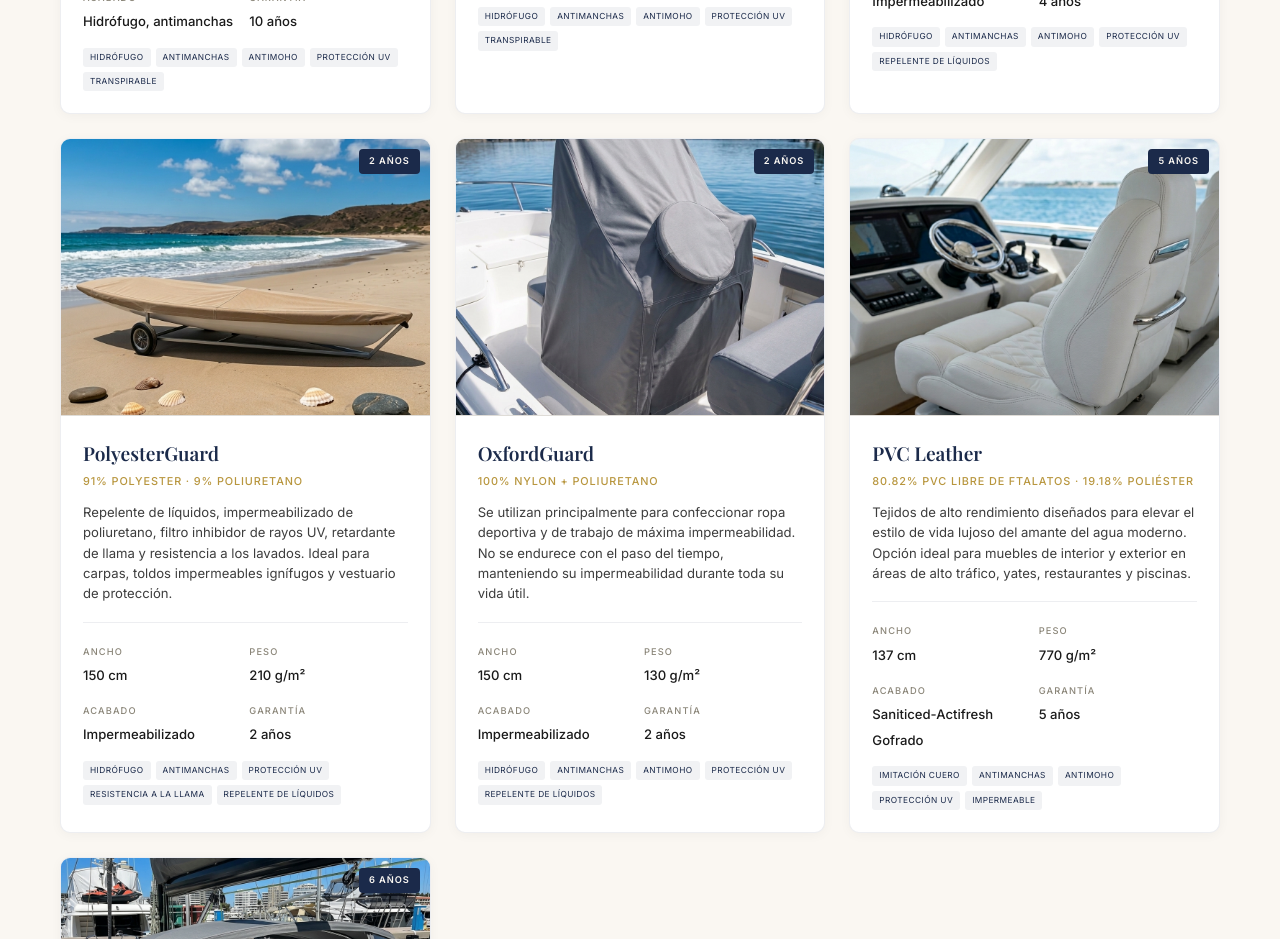
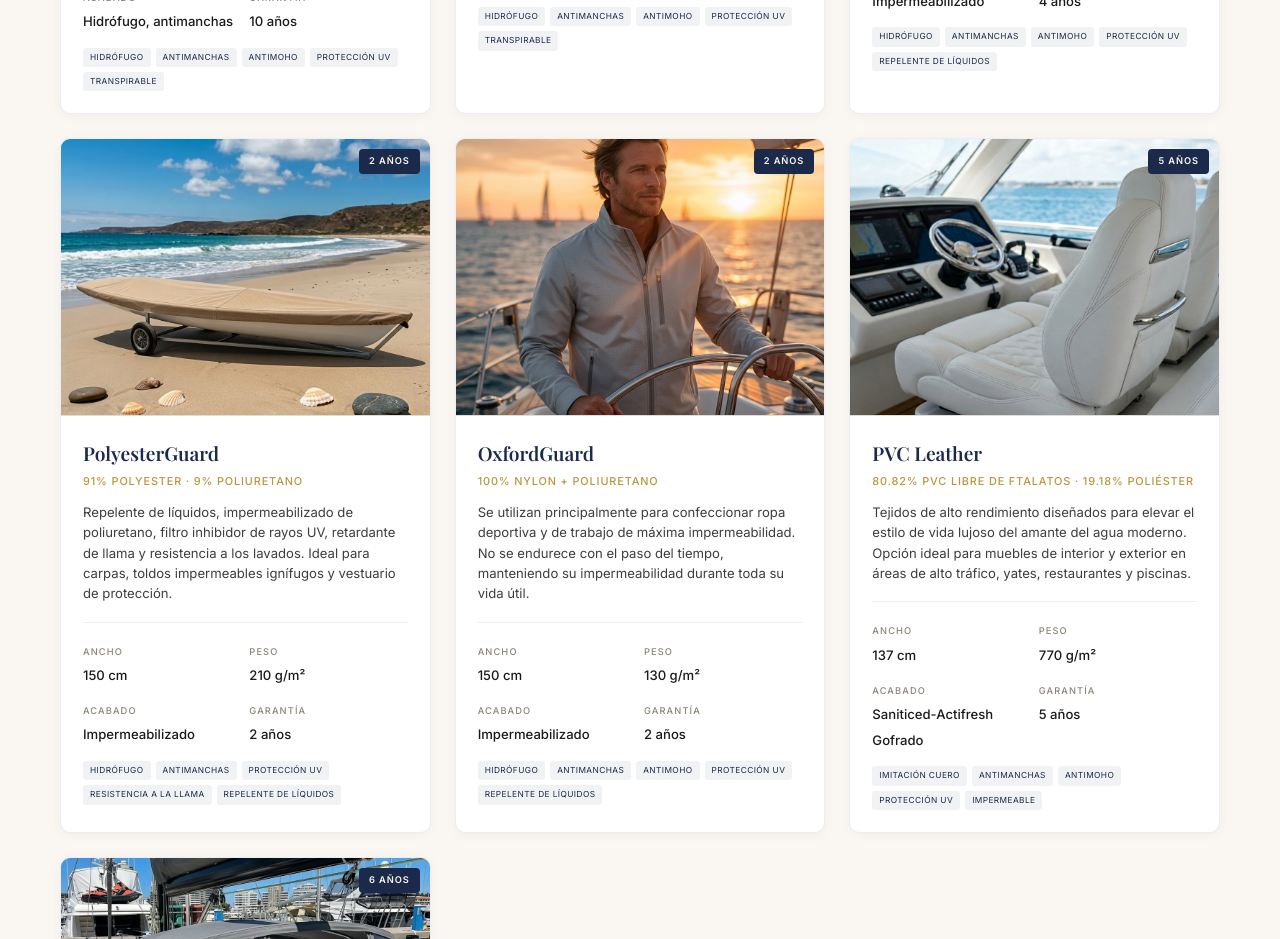
Before and after one commit to YggrYergen/marinetex, a Next.js app: page / in a window 1280 px wide. Shown: the part 1760-2699 px from the top of the page. Built offline with nearby package versions, Linux system fonts and the light colour scheme; a web font is replaced by a local one.

Commit message:
design: update OxfordGuard image to cinematic sailing jacket photo

```diff
--- a/src/data/products.js
+++ b/src/data/products.js
@@ -68,7 +68,7 @@ export const fabricProducts = [
     shrinkage: '2,00%',
     uses: 'Ropa deportiva, ropa de trabajo, bolsos, prendas de vestuario',
     qualities: ['Hidrófugo', 'Antimanchas', 'Antimoho', 'Protección UV', 'Repelente de líquidos', 'Impermeable PU', 'Duradero'],
-    image: '/images/oxfordguard_console_cover_v2.png',
+    image: '/images/oxfordguard_sailing_v2.png',
   },
   {
     id: 'pvcleather',
```
Also changed, not shown: public/images/oxfordguard_sailing_v2.png (added).
